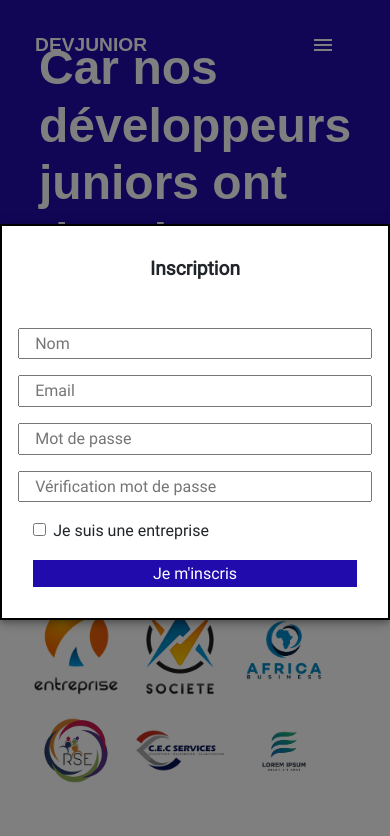
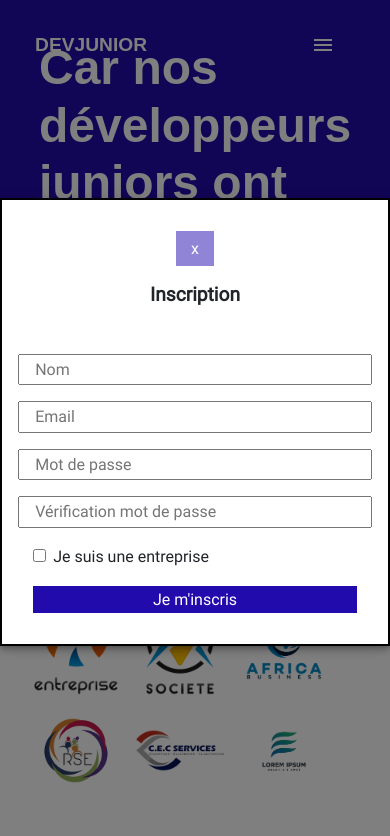
Before and after one commit to air-one-x/devjunior, a React app: page / in a window 390 px wide. Both pictures are taken after a click on the button "Inscription". Shown: the top 836 px of the page. Built offline with nearby package versions, Linux system fonts and the light colour scheme; a web font is replaced by a local one.

Commit message:
update register

```diff
--- a/src/components/Home/home.style.css
+++ b/src/components/Home/home.style.css
@@ -162,6 +162,7 @@
 .slide--show {
     width: 100%;
     margin-top: 10%;
+    z-index: 0;
 }
 .slide--show h2 {
     font-size: 2.5rem;
--- a/src/components/NavBarTop/modal.inscription.css
+++ b/src/components/NavBarTop/modal.inscription.css
@@ -38,3 +38,26 @@
 .regex--email, .regex--password, .check--firstPassword {
     font-size: small;
 }
+
+.close--modal {
+    display: flex;
+    flex-direction: column;
+    justify-content: center;
+    align-items: center;
+}
+
+.close--modal span {
+    margin-bottom: 5%;
+    background-color: #220bad;
+    padding: 5px;
+    padding-left: 15px;
+    padding-right: 15px;
+    color: white;
+    opacity: 0.5;
+}
+
+.close--modal span:hover {
+    cursor: pointer;
+    opacity: 1;
+
+}
--- a/src/components/NavBarTop/modal.inscription.js
+++ b/src/components/NavBarTop/modal.inscription.js
@@ -114,7 +114,10 @@ const TransitionsModal = ({...state}) => {
       >
         <Fade in={open}>
           <div className={classes.paper}>
-                  <h2 id="transition-modal-title" className="title--modal--inscription">Inscription</h2>
+            <div className="close--modal">
+                <span onClick={() => handleClose()}>x</span>
+                <h2 id="transition-modal-title" className="title--modal--inscription">Inscription</h2>
+            </div>
             <form className="form--inscription" onSubmit={(e) => {
               e.preventDefault();
               const message = document.getElementById('message--form') ;
--- a/src/components/NavBarTop/navbartop.style.css
+++ b/src/components/NavBarTop/navbartop.style.css
@@ -3,7 +3,7 @@
     justify-content: space-between;
     align-items: center;
     width: 90vw;
-    color: white;;
+    color: white;
 }
 
 .navbar--top {
@@ -11,7 +11,7 @@
     padding-left: 9%;
     padding-right: 9%;
     position: fixed;
-    z-index: 10;
+    z-index: 100;
     height: 90px;
     top: 0;
 }
```
